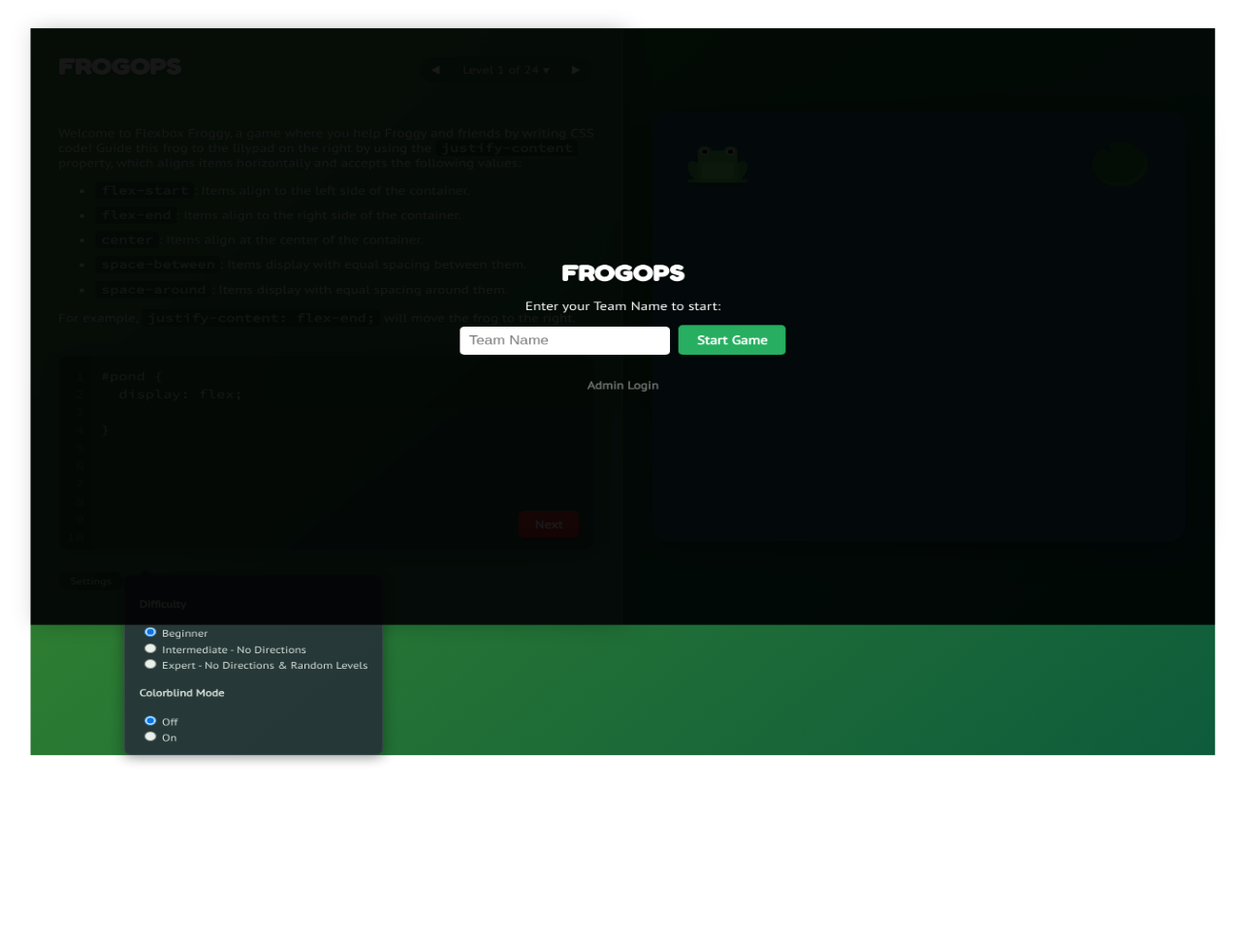
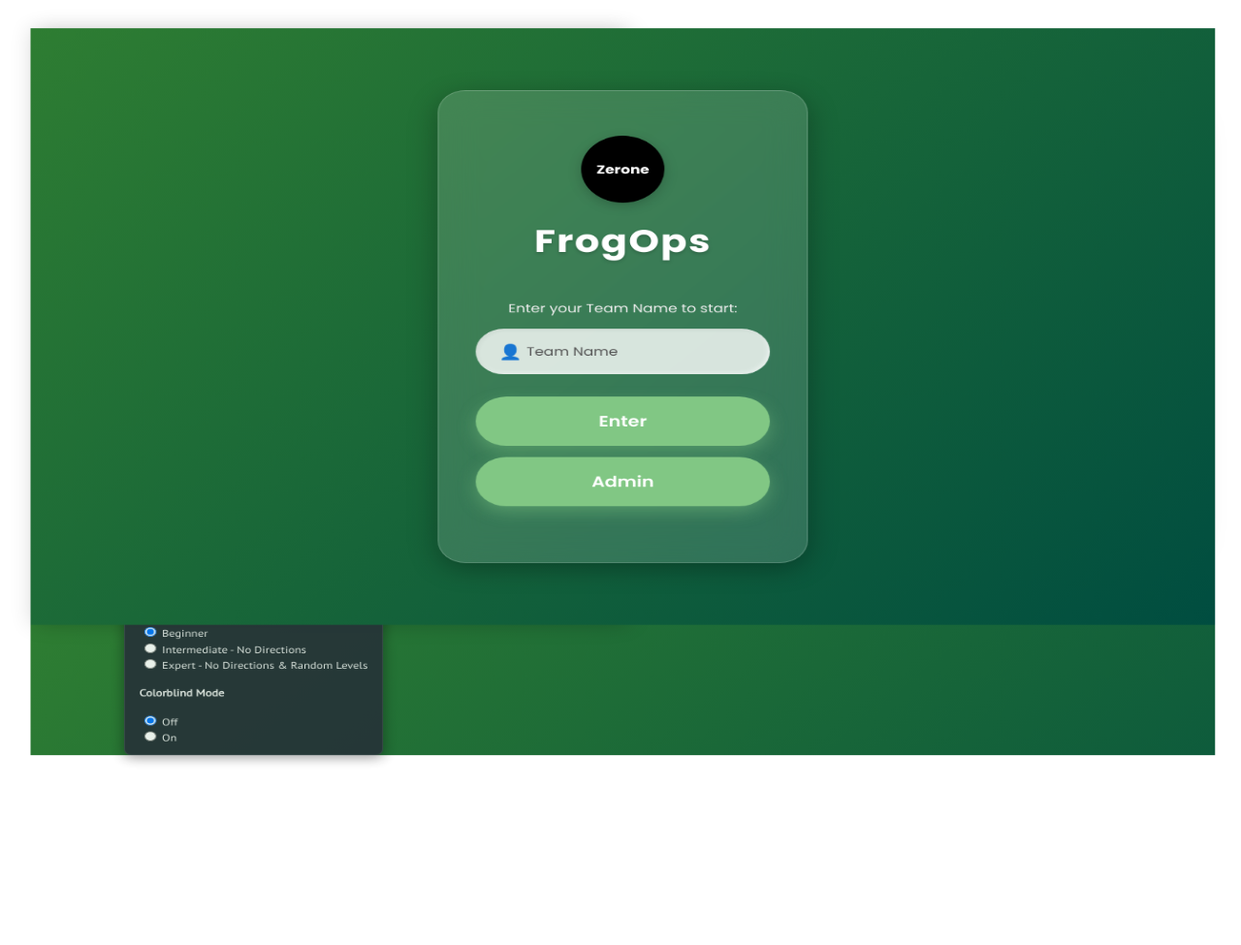
Before and after one commit to Roshen-Reji/FrogOps, a website with bundled scripts: page index.html in a window 1280 px wide. Shown: the whole page at 97% size. Built offline with nearby package versions, Linux system fonts and the light colour scheme; no server answers.

Commit message:
Redesigned login page

```diff
--- a/index.html
+++ b/index.html
@@ -4,30 +4,142 @@
     <meta charset="utf-8">
     <title>FrogOps - A game for learning CSS flexbox</title>
     <meta name="viewport" content="width=device-width, initial-scale=1">
+
     <link rel="stylesheet" href="https://cdnjs.cloudflare.com/ajax/libs/animate.css/4.1.1/animate.min.css">
-    <link href='https://fonts.googleapis.com/css?family=PT+Sans|Fredoka+One|Source+Code+Pro' rel='stylesheet' type='text/css'>
+    <link href='https://fonts.googleapis.com/css?family=PT+Sans|Fredoka+One|Source+Code+Pro|Poppins:wght@400;600;700' rel='stylesheet' type='text/css'>
     <link rel="stylesheet" href="css/style.css">
 
     <style>
+       /* --- New Login Screen Styles (Scoped) --- */
+      :root {
+          /* Matched Login Background to Game Background */
+          --bg-gradient: linear-gradient(135deg, #2E7D32 0%, #004D40 100%);
+
+          /* UI Colors */
+          --primary-color: #81c784;
+          --primary-hover: #66bb6a;
+          --button-shadow: rgba(129, 199, 132, 0.4);
+
+          /* Text Colors */
+          --text-dark: #333333;
+          --text-light: #ffffff;
+          --text-placeholder: #555555; /* Darkened slightly for better contrast on glass */
+
+          /* Glassmorphism Properties */
+          --glass-bg: rgba(255, 255, 255, 0.15); /* Slightly more transparent for dark bg */
+          --glass-border: 1px solid rgba(255, 255, 255, 0.2);
+          --glass-blur: blur(20px); /* Increased blur for smoother look */
+          --glass-shadow: 0 8px 32px 0 rgba(0, 0, 0, 0.3);
+      }
+
+      /* Apply the new background and centering to the overlay wrapper */
       #team-overlay {
         position: fixed; top: 0; left: 0; width: 100%; height: 100%;
-        background: rgba(0,0,0,0.9); z-index: 9999;
+        z-index: 9999;
         display: flex; flex-direction: column; align-items: center; justify-content: center;
-        color: white; font-family: 'PT Sans', sans-serif;
+        background: var(--bg-gradient);
+        font-family: 'Poppins', sans-serif;
       }
-      #login-section input { padding: 10px; font-size: 16px; border-radius: 5px; border: none; }
-      #login-section button { padding: 10px 20px; font-size: 16px; cursor: pointer; background: #27ae60; color: white; border: none; border-radius: 5px; margin-left: 5px; }
 
+      /* Styles specific to the Login Card */
+      .login-card {
+          background: var(--glass-bg);
+          backdrop-filter: var(--glass-blur);
+          -webkit-backdrop-filter: var(--glass-blur);
+          border: var(--glass-border);
+          box-shadow: var(--glass-shadow);
+          border-radius: 30px;
+          padding: 60px 40px;
+          width: 90%;
+          max-width: 400px;
+          text-align: center;
+          display: flex;
+          flex-direction: column;
+          align-items: center;
+      }
+
+      .logo-container {
+          width: 90px; height: 90px;
+          background: #000000;
+          border-radius: 50%;
+          display: flex; justify-content: center; align-items: center;
+          margin-bottom: 20px;
+          box-shadow: 0 4px 15px rgba(0, 0, 0, 0.2);
+      }
+
+      .logo-text {
+          color: var(--text-light);
+          font-weight: 700; font-size: 16px;
+      }
+
+      .app-title {
+          font-size: 42px; font-weight: 700;
+          color: #ffffff; /* Changed to white to pop against dark bg */
+          margin-bottom: 30px; margin-top: 0;
+          letter-spacing: 1.5px;
+          text-shadow: 0 2px 4px rgba(0,0,0,0.2);
+          font-family: 'Poppins', sans-serif;
+      }
+
+      .input-group {
+          width: 100%; margin-bottom: 30px; position: relative;
+      }
+
+      .input-field {
+          width: 100%;
+          padding: 18px 25px 18px 55px;
+          border: none; border-radius: 50px;
+          background: rgba(255, 255, 255, 0.8); /* More opaque for readability */
+          box-shadow: inset 2px 2px 5px rgba(0, 0, 0, 0.05), inset -2px -2px 5px rgba(255, 255, 255, 0.5);
+          font-size: 16px; color: var(--text-dark);
+          outline: none; transition: all 0.3s ease;
+          font-family: 'Poppins', sans-serif;
+      }
+
+      .input-field::placeholder { color: var(--text-placeholder); }
+
+      .input-field:focus {
+          background: #ffffff;
+          box-shadow: inset 1px 1px 3px rgba(0, 0, 0, 0.1), inset -1px -1px 3px rgba(255, 255, 255, 0.7), 0 0 15px rgba(129, 199, 132, 0.6);
+      }
+
+      .input-icon {
+          position: absolute; top: 50%; left: 25px;
+          transform: translateY(-50%);
+          color: #555; font-size: 20px;
+      }
+
+      .btn {
+          width: 100%; padding: 18px;
+          border: none; border-radius: 50px;
+          font-size: 20px; font-weight: 600;
+          color: var(--text-light);
+          background: var(--primary-color);
+          cursor: pointer;
+          box-shadow: 0 8px 20px var(--button-shadow);
+          transition: all 0.3s ease;
+          margin-bottom: 15px;
+          font-family: 'Poppins', sans-serif;
+      }
+
+      .btn:hover {
+          background: var(--primary-hover);
+          box-shadow: 0 12px 25px rgba(102, 187, 106, 0.5);
+          transform: translateY(-3px);
+      }
+
+      .btn:active {
+          transform: translateY(1px);
+          box-shadow: 0 4px 10px var(--button-shadow);
+      }
+
+      /* Existing Game Controls */
       #game-timer {
         font-family: 'Source Code Pro', monospace;
-        font-size: 24px;
-        color: #2c3e50;
-        margin-right: 20px;
-        font-weight: bold;
+        font-size: 24px; color: #ffffff; /* Brighter for dark bg */
+        margin-right: 20px; font-weight: bold;
         display: none;
       }
-
-      /* New Give Up Button */
       #stop-btn {
         background: #e74c3c; color: white; border: none; padding: 5px 15px;
         border-radius: 4px; cursor: pointer; font-family: 'PT Sans', sans-serif;
@@ -41,17 +153,24 @@
   <body>
 
     <div id="team-overlay">
-      <div id="login-section" style="text-align:center;">
-        <h1 class="title" style="color:white;">FrogOps</h1>
-        <p id="status-message">Enter your Team Name to start:</p>
-        <div id="login-inputs">
-            <input type="text" id="team-name-input" placeholder="Team Name">
-            <button id="start-btn">Start Game</button>
+      <div class="login-card">
+        <div class="logo-container">
+            <span class="logo-text">Zerone</span>
+        </div>
+        <h1 class="app-title">FrogOps</h1>
+
+        <p id="status-message" style="margin-bottom: 15px; color: #eee;">Enter your Team Name to start:</p>
+
+        <div id="login-inputs" style="width: 100%;">
+            <div class="input-group">
+                <span class="input-icon">👤</span>
+                <input type="text" id="team-name-input" class="input-field" placeholder="Team Name" autocomplete="off" />
+            </div>
+
+            <button id="start-btn" class="btn">Enter</button>
         </div>
 
-        <div style="margin-top: 30px;">
-            <a href="admin.html" style="color: rgba(255,255,255,0.4); text-decoration: none; font-size: 0.9em;">Admin Login</a>
-        </div>
+        <button class="btn" onclick="window.location.href='admin.html'">Admin</button>
       </div>
     </div>
 
```
